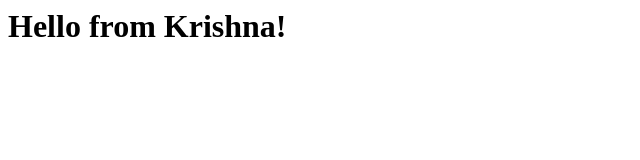
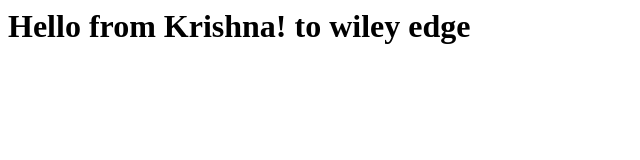
Before and after one commit to krishna-kusum/Jenkins-Demo, a plain HTML site: page index.html in a window 1280 px wide. Shown: the whole page, without its empty margins (0-640 px from the left). Drawn offline with Linux system fonts and the light colour scheme.

Commit message:
Update index.html

```diff
--- a/index.html
+++ b/index.html
@@ -3,6 +3,6 @@
 <title>welcome to jenkins!</title>
 </head>
 <body>
-<h1>Hello from Krishna!</h1>
+<h1>Hello from Krishna! to wiley edge</h1>
 </body>
 </html>
```
